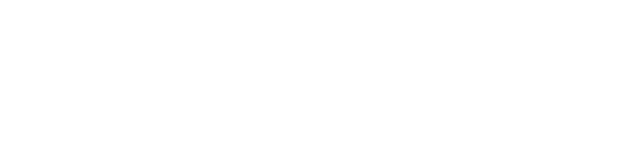
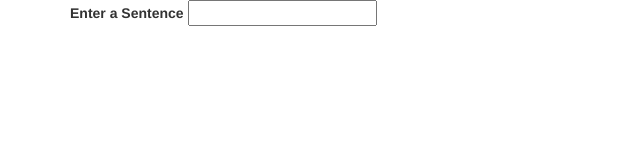
Before and after one commit to kerj/piglatin, a plain HTML site: page index.html in a window 1280 px wide. Shown: the whole page, without its empty margins (0-640 px from the left). Drawn offline with nearby package versions, Linux system fonts and the light colour scheme.

Commit message:
piglatin setup

```diff
--- a/index.html
+++ b/index.html
@@ -9,6 +9,12 @@
     <title></title>
   </head>
   <body>
+    <div class="container">
+      <form>
+        <label for="inputSentence">Enter a Sentence</label>
+        <input type="text" id="inputSentence">
+      </form>
 
+    </div>
   </body>
 </html>
```
